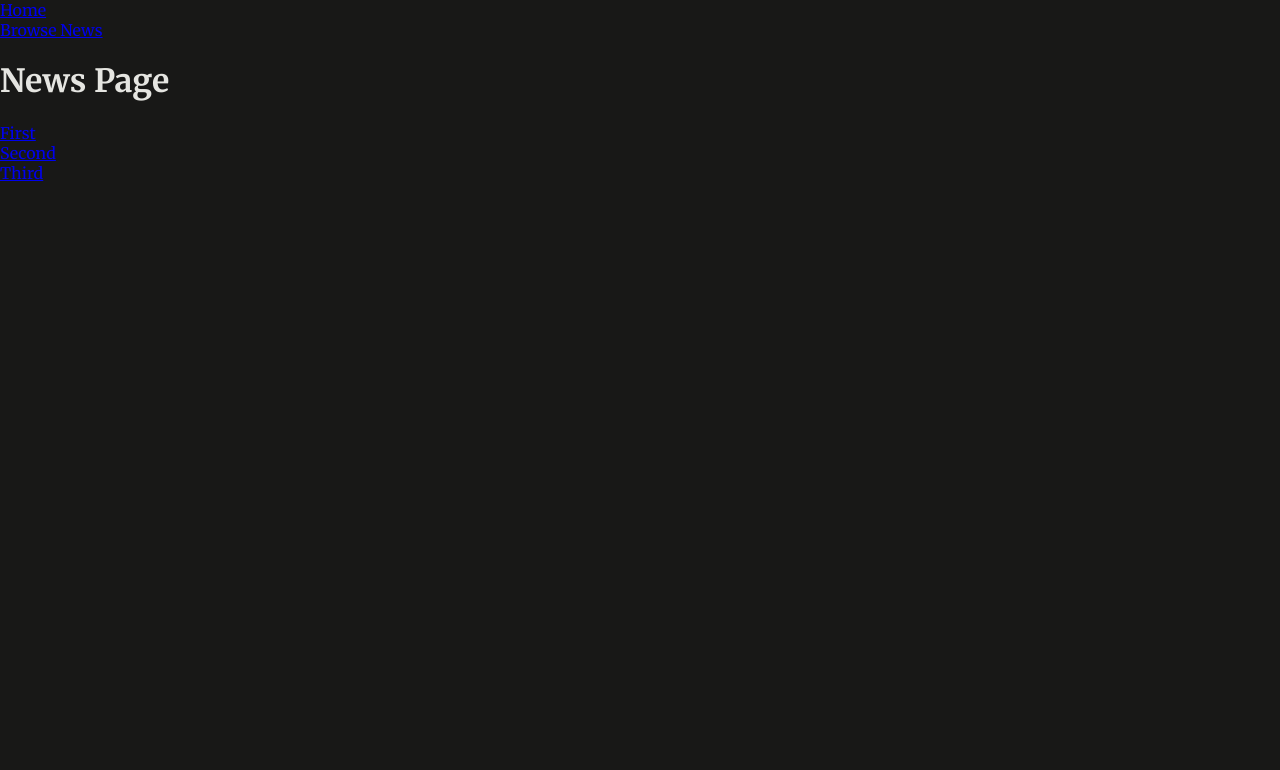
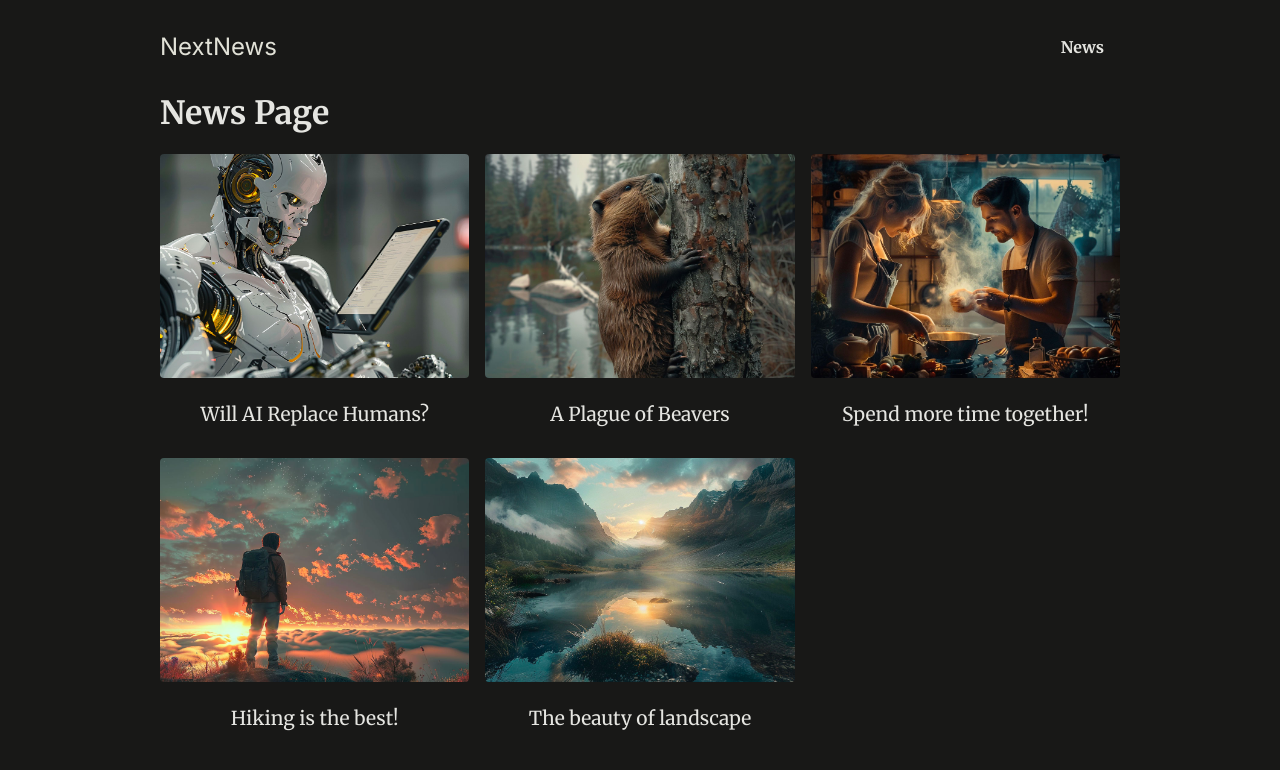
Before and after one commit to leerohrer1/routing-rendering-nextjs, a Next.js app: page /news in a window 1280 px wide. Shown: the top 770 px of the page. Built offline with nearby package versions, Linux system fonts and the light colour scheme.

Commit message:
adding given dummy data and styling

```diff
--- a/app/layout.js
+++ b/app/layout.js
@@ -10,8 +10,10 @@
   return (
     <html lang="en">
       <body>
+        <div id="page">
         <MainHeader />
         {children}
+        </div>
       </body>
     </html>
   );
--- a/app/news/page.js
+++ b/app/news/page.js
@@ -1,20 +1,23 @@
 import Link from "next/link";
+import { DUMMY_NEWS } from "@/dummy-news";
 
 export default function NewsPage() {
-    return (
+  return (
     <>
-    <h1>News Page</h1>
-    <ul>
-            <li>
-              <Link href="/news/1">First</Link>
-            </li>
-            <li>
-              <Link href="/news/2">Second</Link>
-            </li>
-             <li>
-              <Link href="/news/3">Third</Link>
-            </li>
-          </ul>
+      <h1>News Page</h1>
+      <ul className="news-list">
+        {DUMMY_NEWS.map((newsItem) => (
+          <li key={newsItem.id}>
+            <Link href={`/news/${newsItem.slug}`}>
+              <img
+                src={`/images/news/${newsItem.image}`}
+                alt={newsItem.title}
+              ></img>
+              <span>{newsItem.title}</span>
+            </Link>
+          </li>
+        ))}
+      </ul>
     </>
-    )
+  );
 }
--- a/components/main-header.js
+++ b/components/main-header.js
@@ -1,20 +1,18 @@
-import Link from "next/link";
+import Link from 'next/link';
 
 export default function MainHeader() {
   return (
-    <>
-      <header>
+    <header id="main-header">
+      <div id="logo">
+        <Link href="/">NextNews</Link>
+      </div>
       <nav>
         <ul>
           <li>
-              <Link href="/">Home</Link>{" "}
-            </li>
-            <li>
-              <Link href="/news">Browse News</Link>
+            <Link href="/news">News</Link>
           </li>
         </ul>
       </nav>
     </header>
-    </>
   );
 }
--- /dev/null
+++ b/dummy-news.js
@@ -0,0 +1,43 @@
+export const DUMMY_NEWS = [
+  {
+    id: 'n1',
+    slug: 'will-ai-replace-humans',
+    title: 'Will AI Replace Humans?',
+    image: 'ai-robot.jpg',
+    date: '2021-07-01',
+    content:
+      'Since late 2022 AI is on the rise and therefore many people worry whether AI will replace humans. The answer is not that simple. AI is a tool that can be used to automate tasks, but it can also be used to augment human capabilities. The future is not set in stone, but it is clear that AI will play a big role in the future. The question is how we will use it.',
+  },
+  {
+    id: 'n2',
+    slug: 'beaver-plague',
+    title: 'A Plague of Beavers',
+    image: 'beaver.jpg',
+    date: '2022-05-01',
+    content: 'Beavers are taking over the world. They are building dams everywhere and flooding entire cities. What can we do to stop them?',
+  },
+  {
+    id: 'n3',
+    slug: 'couple-cooking',
+    title: 'Spend more time together!',
+    image: 'couple-cooking.jpg',
+    date: '2024-03-01',
+    content: 'Cooking together is a great way to spend more time with your partner. It is fun and you get to eat something delicious afterwards. What are you waiting for? Get cooking!',
+  },
+  {
+    id: 'n4',
+    slug: 'hiking',
+    title: 'Hiking is the best!',
+    image: 'hiking.jpg',
+    date: '2024-01-01',
+    content: 'Hiking is a great way to get some exercise and enjoy the great outdoors. It is also a great way to clear your mind and reduce stress. So what are you waiting for? Get out there and start hiking!',
+  },
+  {
+    id: 'n5',
+    slug: 'landscape',
+    title: 'The beauty of landscape',
+    image: 'landscape.jpg',
+    date: '2022-07-01',
+    content: 'Landscape photography is a great way to capture the beauty of nature. It is also a great way to get outside and enjoy the great outdoors. So what are you waiting for? Get out there and start taking some pictures!',
+  },
+];
```
Also changed, not shown: app/news/[id]/page.js (deleted, +0 -9 lines), app/news/[slug]/page.js (added, +16 -0 lines). Lines whose indentation alone changed are shown as unchanged.
